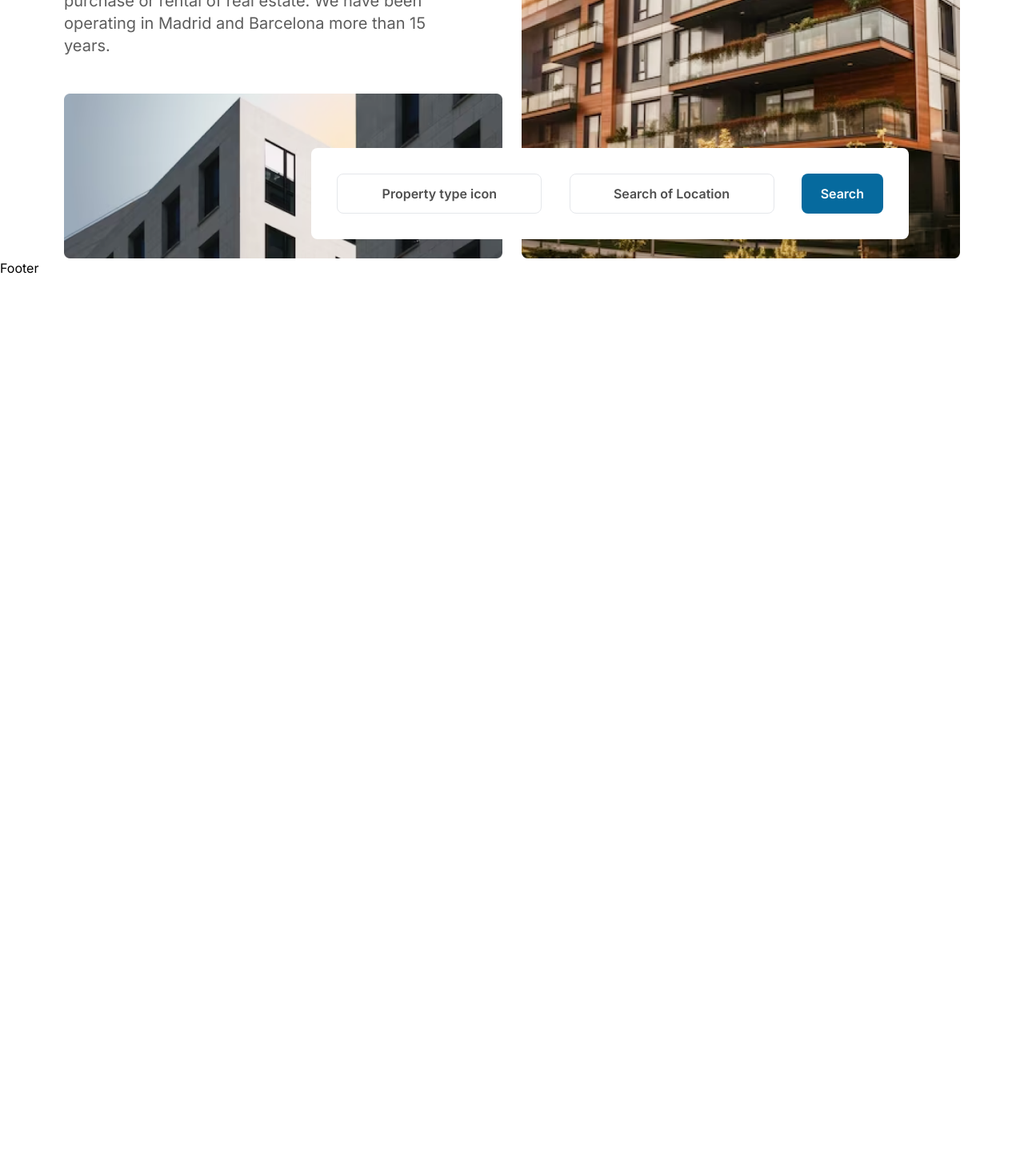
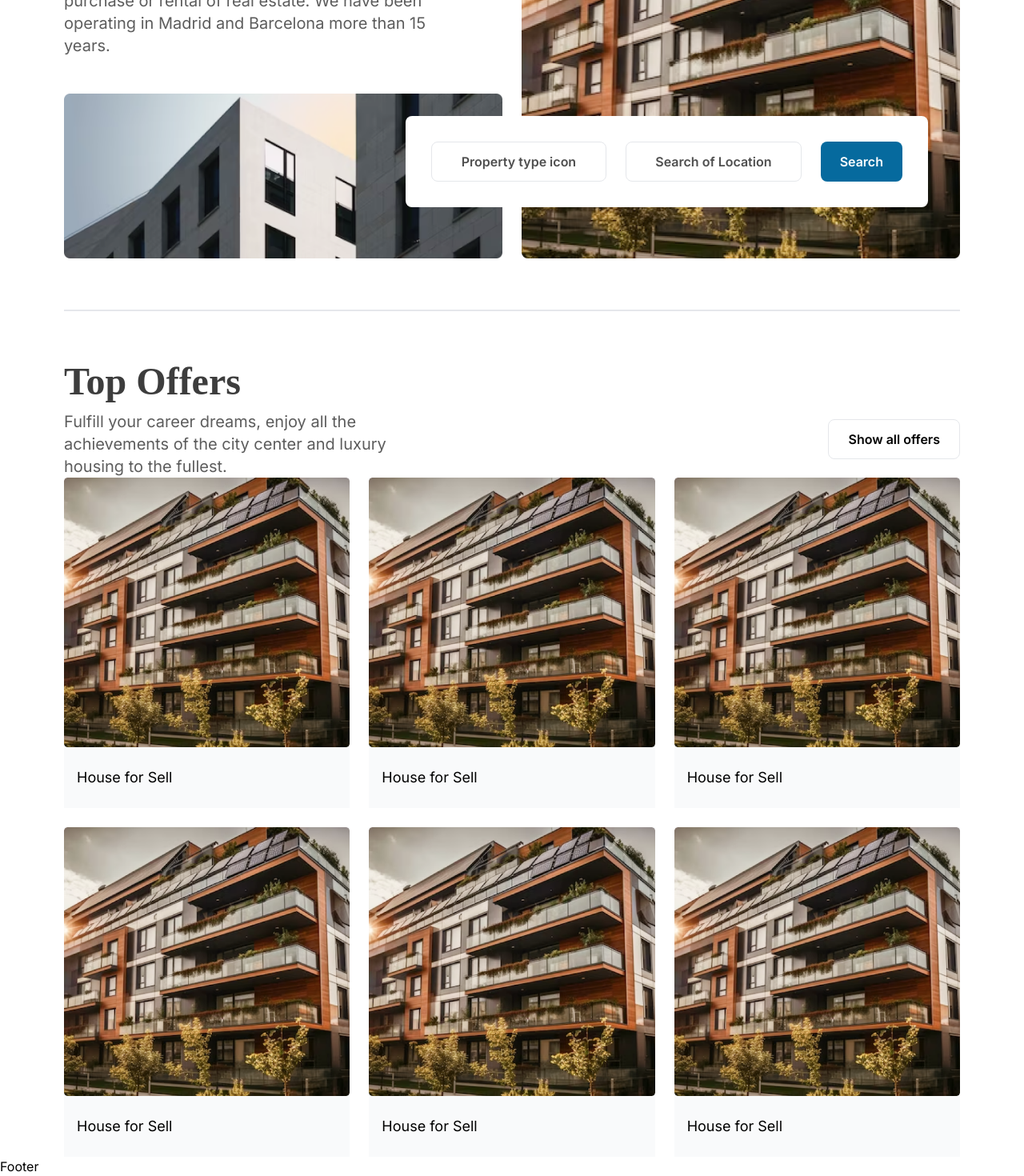
Before and after one commit to hasib9-99/rental, a Next.js app: page / in a window 1280 px wide. Shown: the part 425-1895 px from the top of the page at 80% size. Before the commit the page ends 800 px from the top, so only its background shows below. Built offline with nearby package versions, Linux system fonts and the light colour scheme.

Commit message:
card map

```diff
--- a/src/app/page.tsx
+++ b/src/app/page.tsx
@@ -2,22 +2,57 @@ import Image from "next/image";
 
 export default function Home() {
   return (
-    <main className="">
-      <header className="container flex flex-col lg:flex-row gap-6 justify-center pt-28 relative">
+    <main className="container">
+      {/* Hero section start */}
+      <section className="flex flex-col lg:flex-row gap-6 justify-center pt-28 pb-16 relative border-b-2 border-gray-200">
         <div className="w-full lg:w-1/2 flex flex-col justify-between">
           <h1 className="text-5xl md:text-6xl lg:text-7xl text-text-light font-[merriweather] lg:w-4/5">Your dream <span className="text-primary">House</span> is here.</h1>
           <p className="text-[18px] lg:text-xl text-Sans text-text-200 py-6 lg:w-[85%]">We provide a complete service for the sale, purchase or rental of real estate. We have been operating in Madrid and Barcelona more than 15 years.</p>
           <Image className="w-full" src={'/assets/banners/banner-left.png'} width={588} height={221} alt="banner left image" />
         </div>
+
         <div className="w-full lg:w-1/2">
         <Image className="w-full lg:h-[554px]" src={'/assets/banners/banner-right.png'} width={588} height={554} alt="banner-right.png" />
         </div>
-        <div className="absolute lg:w-7/12 bg-white bottom-6 lg:right-36 p-8 rounded-lg flex justify-between gap-6">
+
+        <div className="absolute lg:w-7/12 bg-white  lg:bottom-32 lg:right-10 p-8 rounded-lg lg:flex justify-between gap-6">
           <button className="px-6 py-3 lg:w-64 hover:bg-gray-300 font-semibold text-base text-text-300 border rounded-lg">Property type icon</button>
           <button className="px-6 py-3 lg:w-64 hover:bg-gray-300 font-semibold text-base text-text-300 border rounded-lg">Search of Location</button>
           <button className="btn-primary">Search</button>
         </div>
-      </header>
+      </section>
+
+      {/* Top offers  section start */}
+      <section className="pt-16">
+        <h2 className="font-[Merriweather] text-5xl text-text font-bold">Top Offers</h2>
+        <div className="flex items-center justify-between">
+          <p className="lg:w-5/12 text-text-200 text-xl pt-3">Fulfill your career dreams, enjoy all the achievements of the city center and luxury housing to the fullest.</p>
+          <button className="btn-secondary">Show all offers</button>
+        </div>
+        <div className="grid grid-cols-3 gap-6">
+        {
+          [
+            'banner-right.png',
+            'banner-right.png',
+            'banner-right.png',
+            'banner-right.png',
+            'banner-right.png',
+            'banner-right.png'
+          ].map(( item:any, i:any) => {
+            return(
+              <div className="bg-gray-50">
+                <div>
+                  <Image src={`/assets/banners/${item}`} width={500} height={500} alt="card image"/>
+                </div>
+                <div className="py-6 px-4">
+                  <h4 className="text-lg">House for Sell</h4>
+                </div>
+              </div>
+            )
+          })
+        }
+        </div>
+      </section>
 
 
 
```
